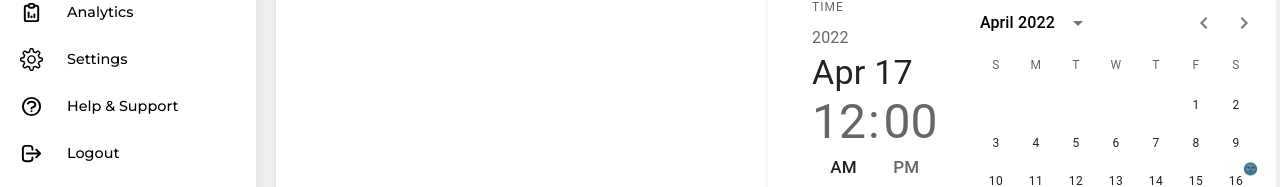
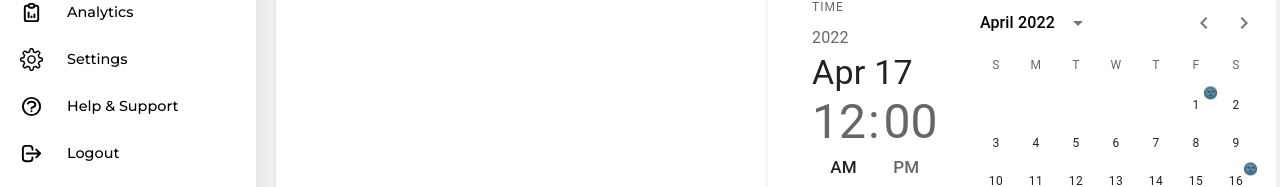
Before and after one commit to jasonchriscodes/Home-Automation-Manager, a React (Create React App) app in the folder frontend/: page /rooms/livingroom in a window 1280 px wide. Shown: the part 280-467 px from the top of the page. Built offline with nearby package versions, Linux system fonts and the light colour scheme.

Commit message:
fix: badge did not appear in the first element

```diff
--- a/frontend/src/components/Calendar.js
+++ b/frontend/src/components/Calendar.js
@@ -17,7 +17,7 @@ export default function StaticDateTimePickerLandscape() {
 
     const isSelected =
       !props.outsideCurrentMonth &&
-      highlightedDays.indexOf(props.day.date()) > 0;
+      highlightedDays.indexOf(props.day.date()) >= 0;
 
     return (
       <Badge
```
